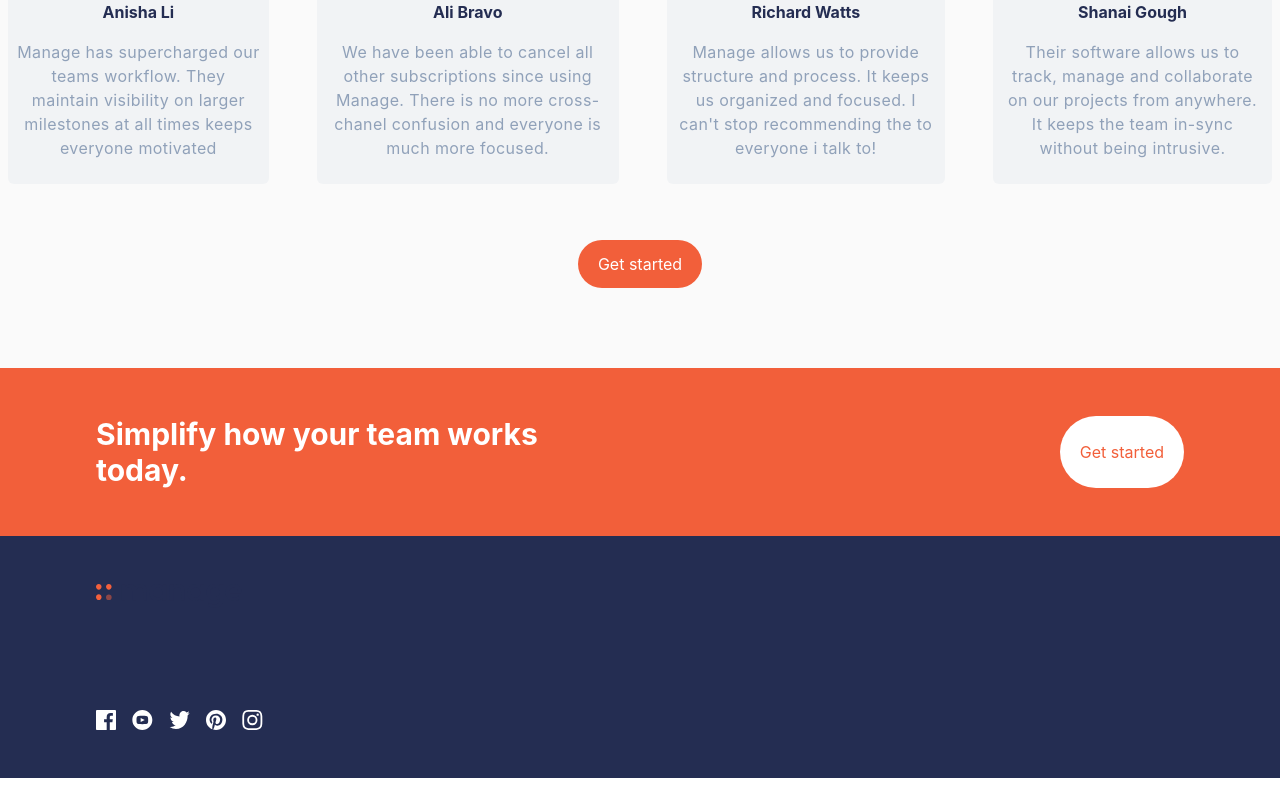
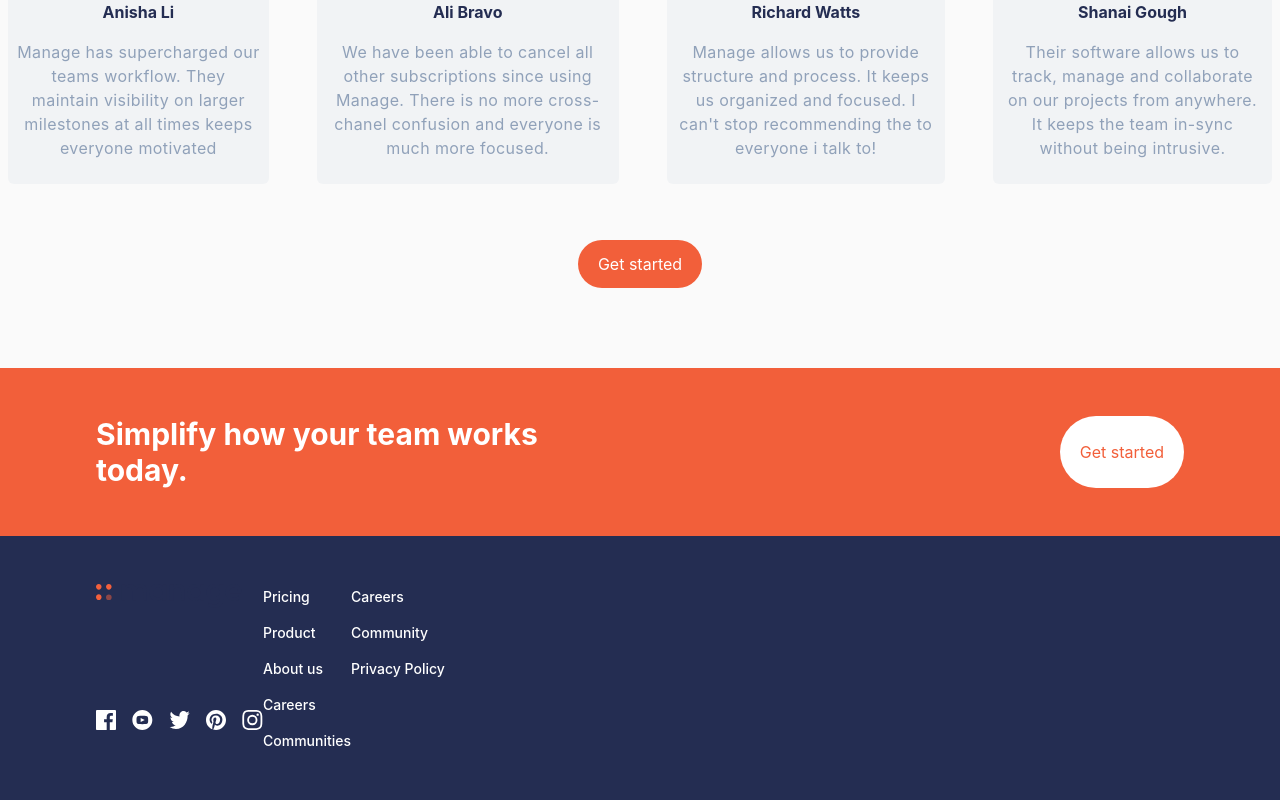
Before and after one commit to jawad-mwadama/manage-landing-page, a React (Vite) app: page / in a window 1280 px wide. Shown: the part 1506-2306 px from the top of the page. Before the commit the page ends 2284 px from the top, so only its background shows below. Built offline with nearby package versions, Linux system fonts and the light colour scheme.

Commit message:
added more links

```diff
--- a/src/components/Footer/Footer.tsx
+++ b/src/components/Footer/Footer.tsx
@@ -5,10 +5,35 @@ import instagram from "../../assets/images/icon-instagram.svg";
 import pinterest from "../../assets/images/icon-pinterest.svg";
 import twitter from "../../assets/images/icon-twitter.svg";
 
+interface NavLink {
+  name: string;
+  href: string;
+}
+
+interface CommunicationLinks {
+  name: string;
+  href: string;
+}
+
 export default function Footer() {
+  const navLinks: NavLink[] = [
+    { name: "Pricing", href: "/" },
+    { name: "Product", href: "/product" },
+    { name: "About us", href: "/about" },
+    { name: "Careers", href: "/careers" },
+    { name: "Communities", href: "/communities" },
+  ];
+
+  const communicationLinks: CommunicationLinks[] = [
+    { name: "Careers", href: "/careers" },
+    { name: "Community", href: "/communitiy" },
+    { name: "Privacy Policy", href: "/privacyPolicy" },
+  ];
+
   return (
     <footer className="bg-blue-950 text-white">
-      <div className="mx-auto flex w-full max-w-6xl flex-col justify-between px-4 py-12 sm:flex-row sm:px-6 lg:px-8">
+      <div className="mx-auto flex w-full max-w-6xl flex-col px-4 py-12 sm:flex-row sm:px-6 lg:px-8">
+        {/* logo and  socials side */}
         <div className="flex flex-col gap-[8vw]">
           <span>
             <img src={logo} alt="" />
@@ -22,6 +47,34 @@ export default function Footer() {
             <img src={instagram} alt="" />
           </span>
         </div>
+
+        {/* footer links */}
+        <ul className="flex flex-col gap-3">
+          {navLinks.map((navLink) => (
+            <li key={navLink.name}>
+              <a
+                href={navLink.href}
+                className="text-sm font-medium text-white transition-colors hover:text-slate-500"
+              >
+                {navLink.name}
+              </a>
+            </li>
+          ))}
+        </ul>
+
+        {/* communicationLinks */}
+        <ul className="flex flex-col gap-3">
+          {communicationLinks.map((communicationLink) => (
+            <li key={communicationLink.name}>
+              <a
+                href={communicationLink.href}
+                className="text-sm font-medium text-white transition-colors hover:text-slate-500"
+              >
+                {communicationLink.name}
+              </a>
+            </li>
+          ))}
+        </ul>
       </div>
     </footer>
   );
```
